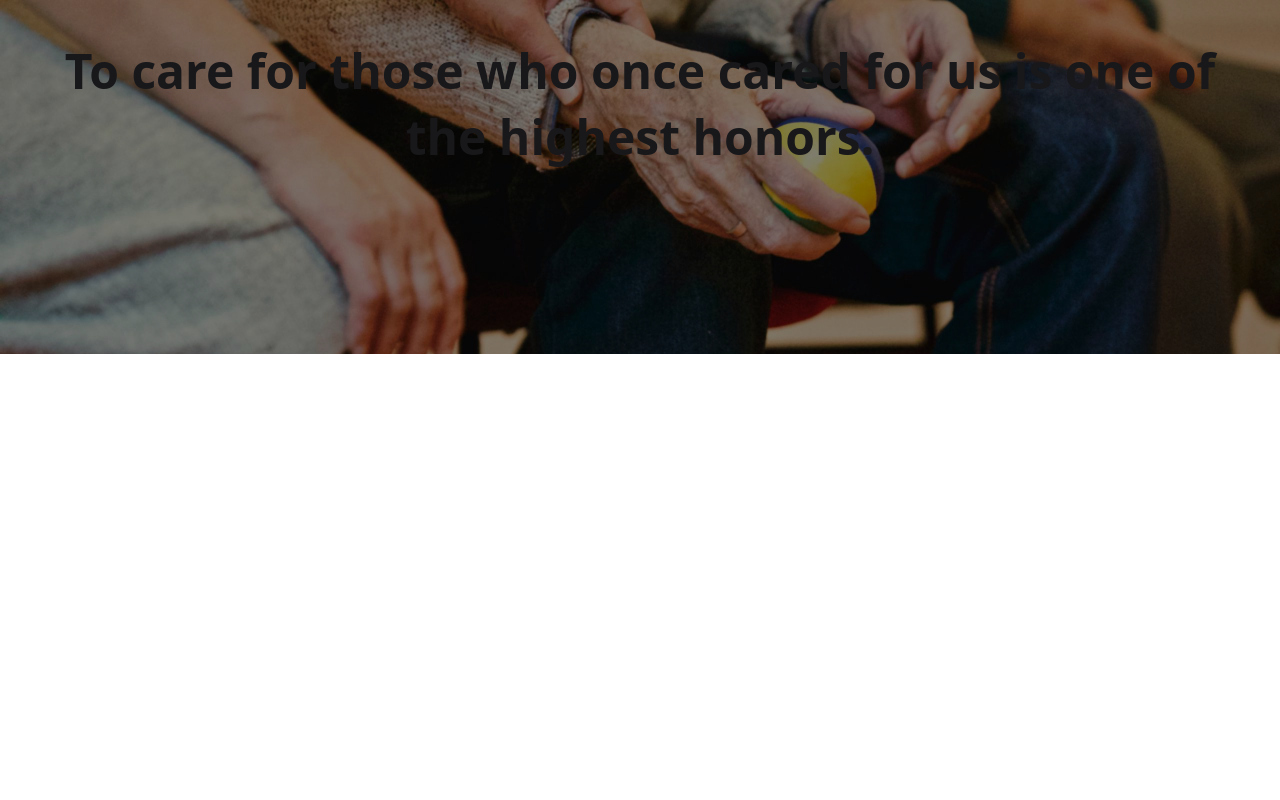
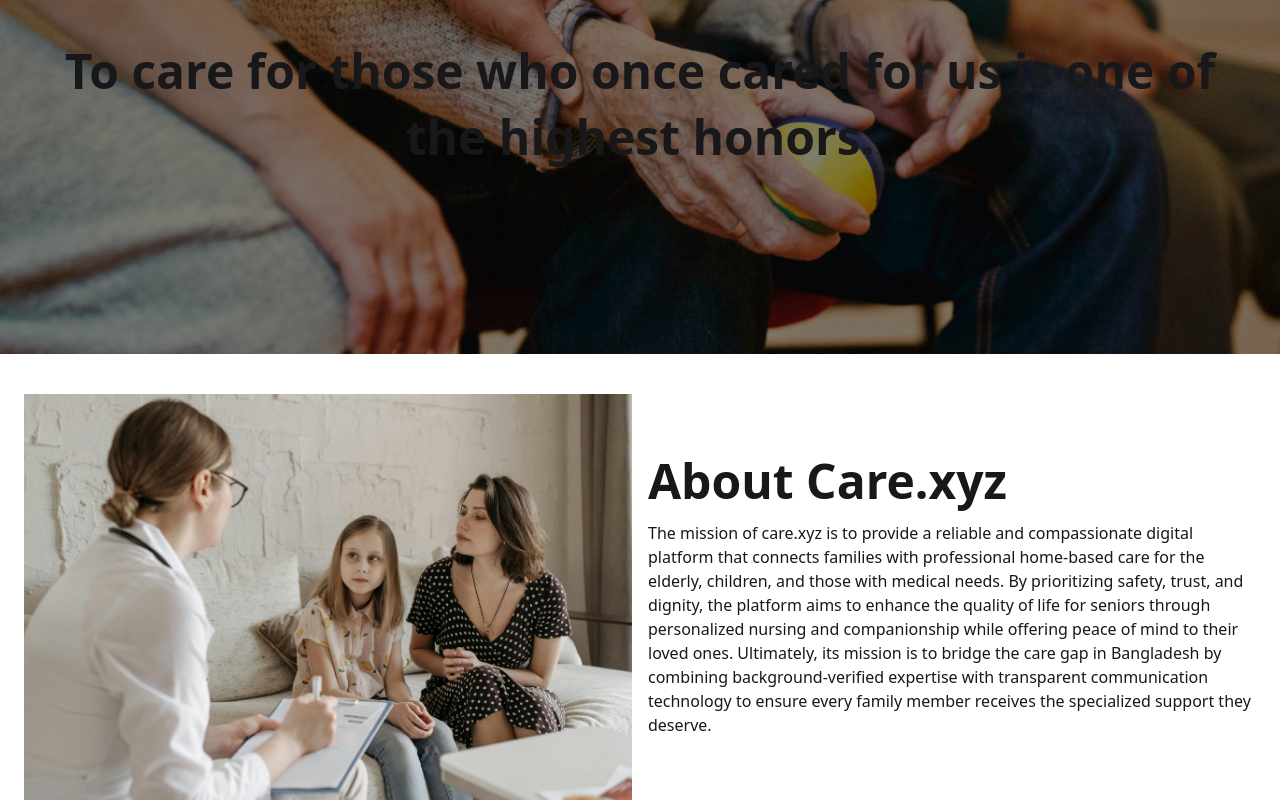
Before and after one commit to ashiqurrahman696/care-xyz, a Next.js app: page / in a window 1280 px wide. Shown: the part 222-1022 px from the top of the page. Before the commit the page ends 800 px from the top, so only its background shows below. Built offline with nearby package versions, Linux system fonts and the light colour scheme.

Commit message:
created about section

```diff
--- a/src/app/page.js
+++ b/src/app/page.js
@@ -1,9 +1,11 @@
+import About from "@/components/home/About";
 import Banner from "@/components/home/Banner";
 
 export default function Home() {
   return (
-    <div>
+    <div className="space-y-10">
       <Banner/>
+      <About/>
     </div>
   );
 }
--- /dev/null
+++ b/src/components/home/About.jsx
@@ -0,0 +1,18 @@
+import Image from 'next/image';
+import React from 'react';
+
+const About = () => {
+    return (
+        <div className="flex gap-4 items-center max-lg:flex-col max-w-7xl mx-auto px-6">
+            <div className="flex-1">
+                <Image src="/about.jpg" alt="About" width={900} height={600} className="w-full" />
+            </div>
+            <div className="flex-1 space-y-4">
+                <h2 className="font-bold text-5xl">About Care.xyz</h2>
+                <p>The mission of care.xyz is to provide a reliable and compassionate digital platform that connects families with professional home-based care for the elderly, children, and those with medical needs. By prioritizing safety, trust, and dignity, the platform aims to enhance the quality of life for seniors through personalized nursing and companionship while offering peace of mind to their loved ones. Ultimately, its mission is to bridge the care gap in Bangladesh by combining background-verified expertise with transparent communication technology to ensure every family member receives the specialized support they deserve.</p>
+            </div>
+        </div>
+    );
+};
+
+export default About;
```
Also changed, not shown: public/about.jpg (added).
